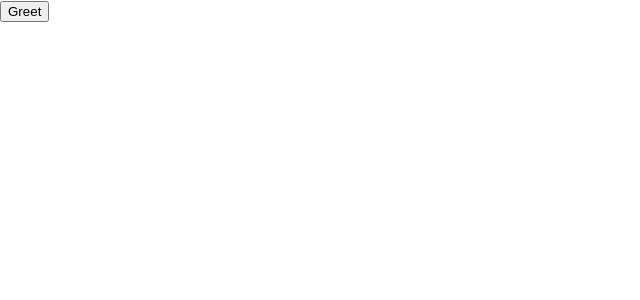
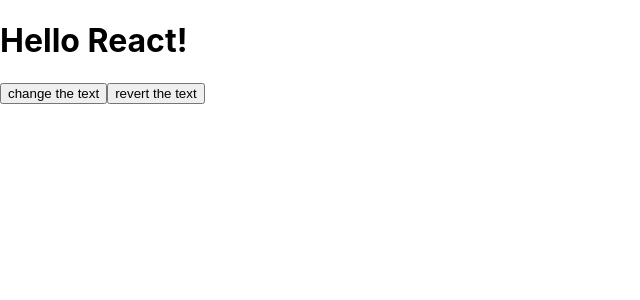
Before and after one commit to nirajbhayera4/React, a React (Create React App) app in the folder hello/: page / in a window 1280 px wide. Shown: the top 300 px of the page, without its empty margins (0-640 px from the left). Built offline with nearby package versions, Linux system fonts and the light colour scheme.

Commit message:
Add text toggle practice component
Create Ps8 with buttons to change and restore the displayed greeting, and render it from App.

```diff
--- a/hello/src/App.js
+++ b/hello/src/App.js
@@ -1,13 +1,14 @@
 
 import Ps6 from './practice/Ps6';
 import Ps7 from './practice/Ps7';
+import Ps8 from './practice/Ps8';
 
 
 
 function App() {
   return (
     <div className="App">
-      <Ps7 />
+      <Ps8 />
 
 
 
--- /dev/null
+++ b/hello/src/practice/Ps8.js
@@ -0,0 +1,24 @@
+import React ,{useState} from 'react'
+
+function Ps8() {
+    const [text,setText]=useState('Hello React!');
+    function changeText(){
+        setText('Welcome to react!');
+    }
+    function revertText(){
+        setText('Hello React!');
+    }
+
+  return (
+    <div>
+        <div>
+
+            <h1>{text}</h1>
+            <button onClick={changeText}>change the text</button>
+            <button onClick={revertText}>revert the text</button>
+        </div>
+    </div>
+  )
+}
+
+export default Ps8
```
